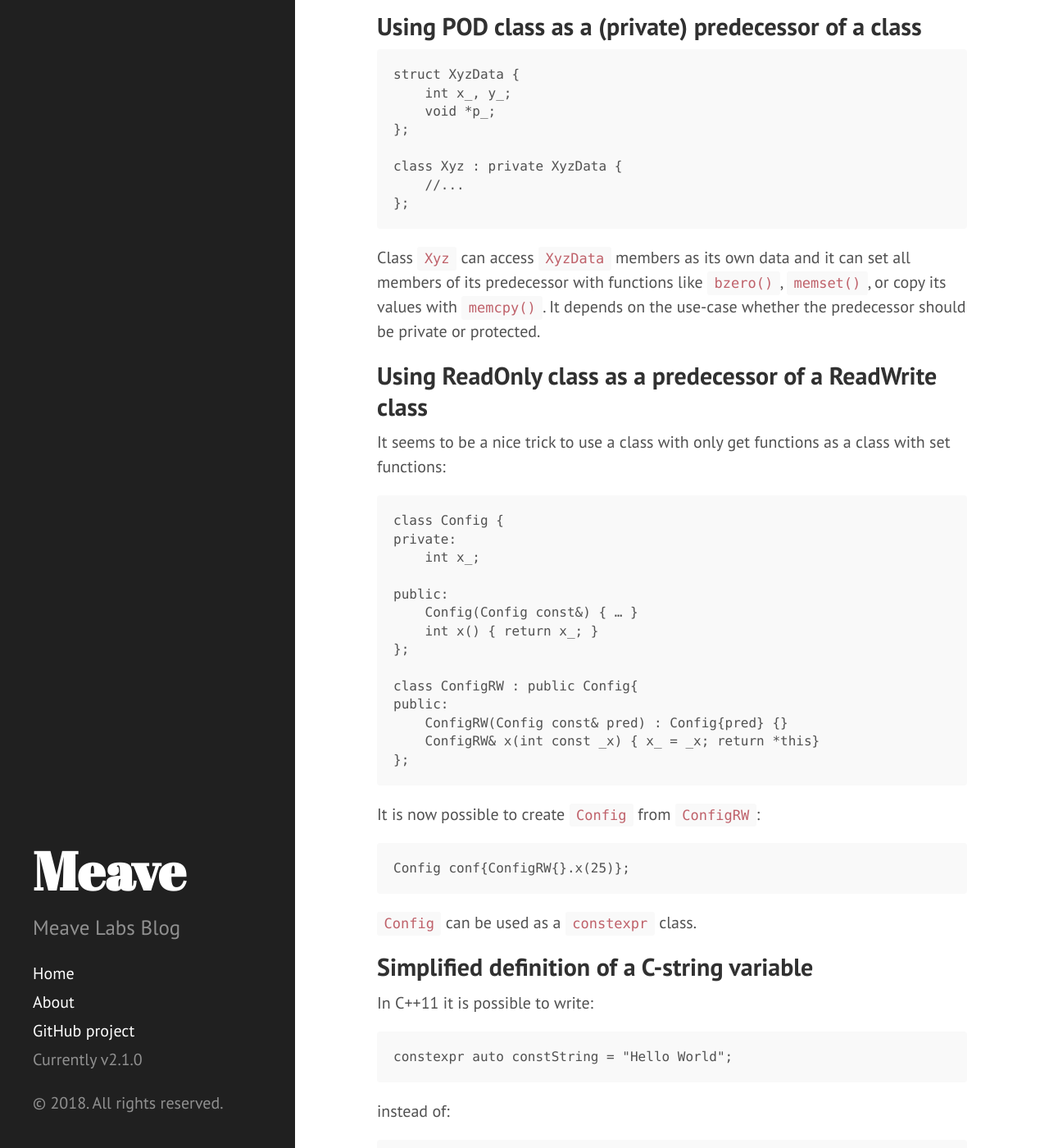
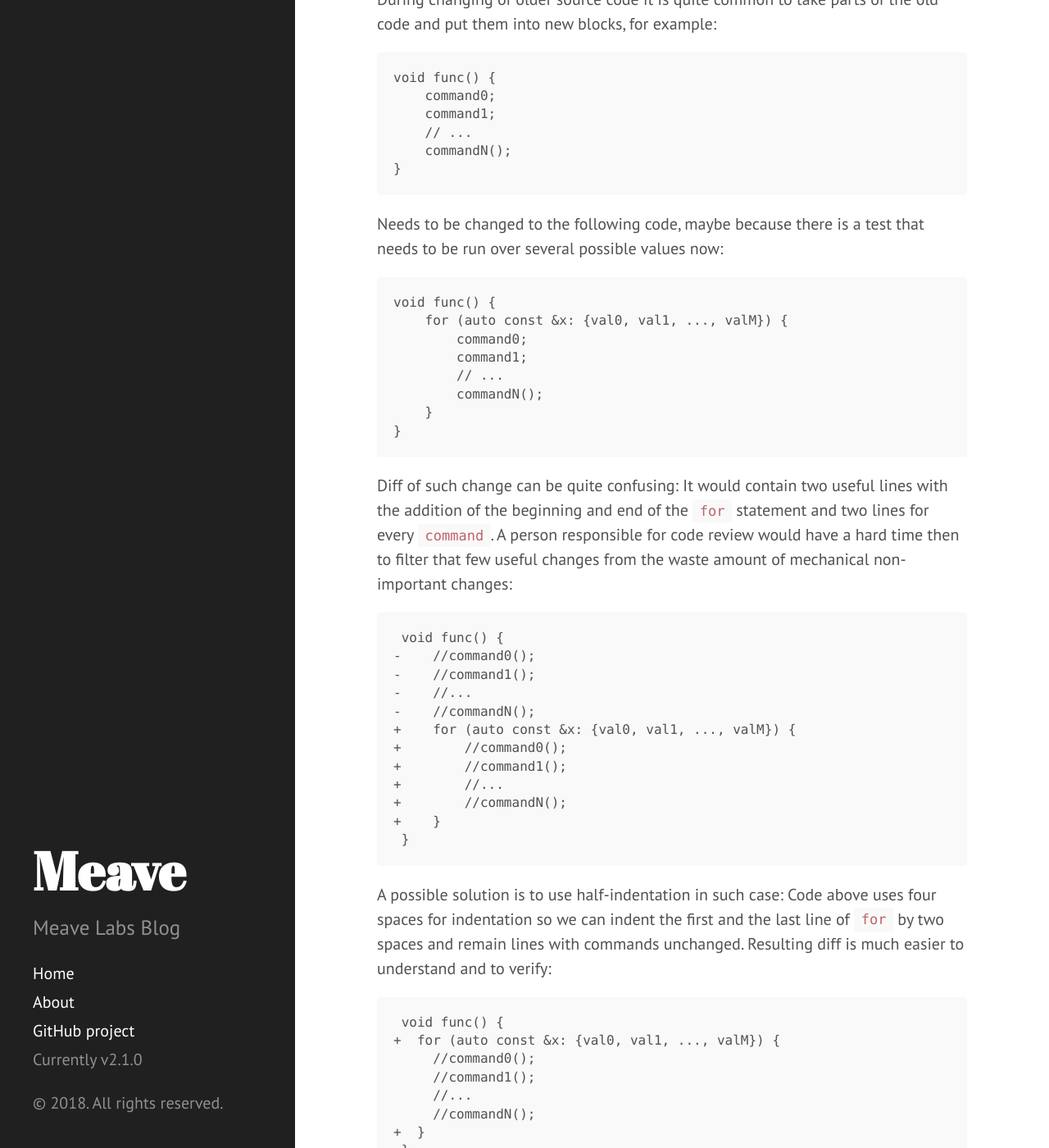
Before and after one commit to meave-labs/meave-labs.github.io.bak, a Jekyll site: the page built from index.html, in a window 1280 px wide and 1400 px high, scrolled down 244 px. Shown: the whole window at 82% size. Built offline with Jekyll 4.4.1, drawn with Linux system fonts in a browser that asks for light colours; Markdown is read by kramdown in place of the engine named in the settings; the list of posts is cut into pages by our own code; some of the changed text lies outside the part shown.

Commit message:
New short article and other paragrapphs to the older article.

```diff
--- /dev/null
+++ b/_posts/2018-12-27-putting-old-code-into-new-blocks.md
@@ -0,0 +1,49 @@
+Putting old code into new blocks
+--------------------------------
+
+During changing of older source code it is quite common to take parts of the old code and put them into new blocks, for example:
+
+    void func() {
+        command0;
+        command1;
+        // ...
+        commandN();
+    }
+
+Needs to be changed to the following code, maybe because there is a test that needs to be run over several possible values now:
+
+    void func() {
+        for (auto const &x: {val0, val1, ..., valM}) {
+            command0;
+            command1;
+            // ...
+            commandN();
+        }
+    }
+
+Diff of such change can be quite confusing: It would contain two useful lines with the addition of the beginning and end of the `for` statement and two lines for every `command`. A person responsible for code review would have a hard time then to filter that few useful changes from the waste amount of mechanical non-important changes:
+
+     void func() {
+    -    //command0();
+    -    //command1();
+    -    //...
+    -    //commandN();
+    +    for (auto const &x: {val0, val1, ..., valM}) {
+    +        //command0();
+    +        //command1();
+    +        //...
+    +        //commandN();
+    +    }
+     }
+
+A possible solution is to use half-indentation in such case: Code above uses four spaces for indentation so we can indent the first and the last line of `for` by two spaces and remain lines with commands unchanged.
+Resulting diff is much easier to understand and to verify:
+
+     void func() {
+    +  for (auto const &x: {val0, val1, ..., valM}) {
+         //command0();
+         //command1();
+         //...
+         //commandN();
+    +  }
+     }
```
Also changed, not shown: _posts/2018-12-26-c++-tips-and-tricks.md (+2 -2 lines).
